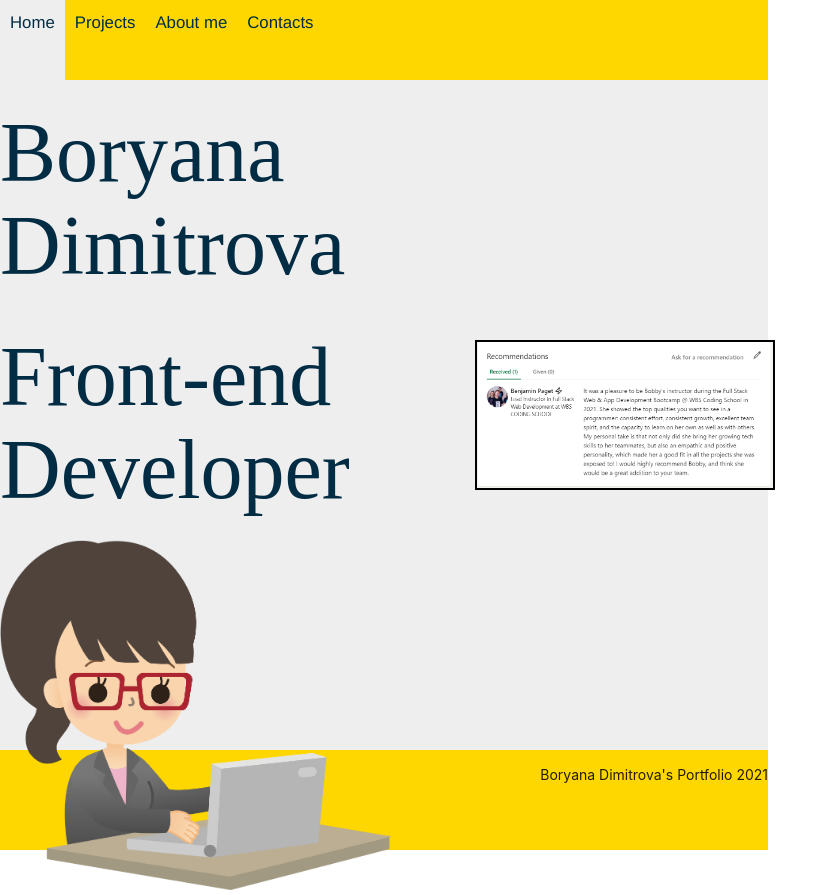
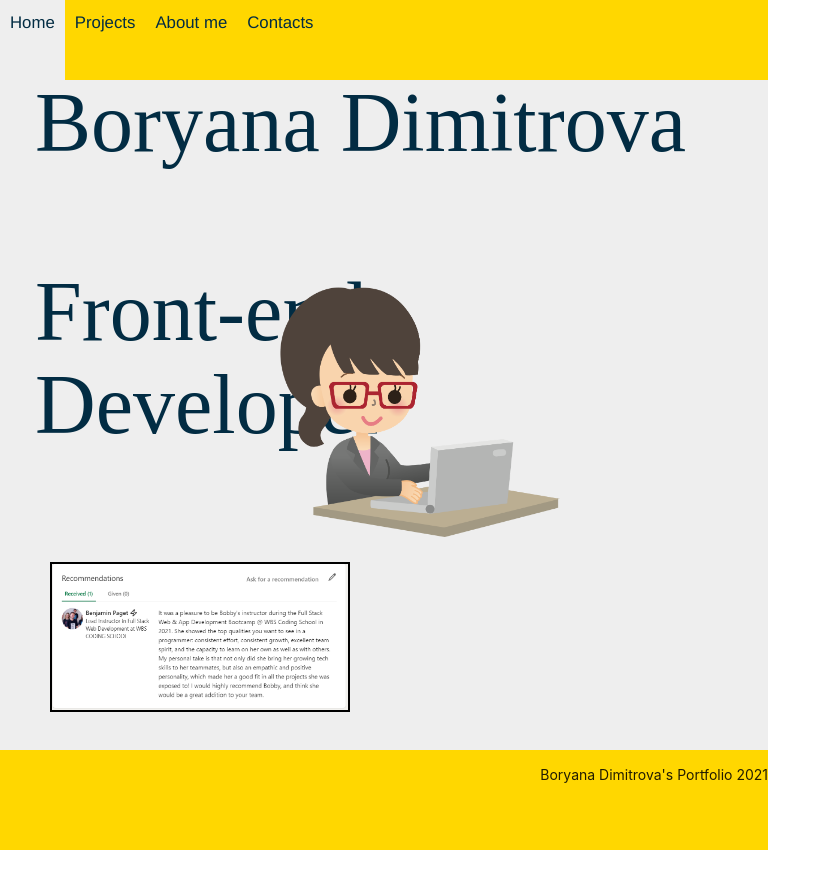
Before and after one commit to boryand/portfolio, a React (Create React App) app: page / in a window 768 px wide. Shown: the whole page, 818 px wide, since content can reach past the window. After the commit the page ends 850 px from the top, so only its background shows below. Built offline with nearby package versions, Linux system fonts and the light colour scheme; a web font is replaced by a local one.

Commit message:
Fixing some minor responsiveness issues

```diff
--- a/src/App.css
+++ b/src/App.css
@@ -123,26 +123,108 @@ left : 50px;
   }
 }
 
-@media only screen and (min-width:481px) and (max-width:770px) {
+@media only screen and (min-width:481px) and (max-width:569px) {
+  .container1 {
+    display: flex;
+    flex-direction: column;
+    align-items: flex-start;
+
+
+    background-color: #eeeeee;
+  }
+  .me {
+    margin-left: 25%;
+  }
   .img4 {
     height:150px;
     width: 300px;
-  position: relative;
- left: -43px;
-  top: 260px;
+   position: relative;
+   top: 1px;
+
+
+
 
   }
+ .con2 {
+   display: flex;
+   justify-content: center;
+
+   height:150px;
+   width: 300px;
+ }
+
+  .img3{
+    display:none
+  }
+
 }
 
-@media only screen and (min-width: 771px) and (max-width: 1030px) {
+@media only screen and (min-width:569px) and (max-width: 769px) {
+  .container1 {
+    display: flex;
+    flex-direction: column;
+    align-items: flex-start;
+
+
+    background-color: #eeeeee;
+  }
+  .me {
+    margin-left: 5%;
+height: 150px;
+ position: relative;
+ top: 5%
+  }
+  .img4 {
+    height:150px;
+    width: 300px;
+   position: relative;
+   top: -100px;
+
+
+
+
+  }
+ .con2 {
+   display: flex;
+   justify-content: center;
+
+   height:150px;
+   width: 300px;
+ }
+
+  .img3{
+    height: 250px;
+position: relative;
+left: 280px;
+top: -120px;
+  }
+
+
+}
+
+@media only screen and (min-width: 769px) and (max-width: 1030px) {
   .img4 {
     height:250px;
     width: 480px;
   position: relative;
- left: -43px;
+ left: -73px;
   top: 260px;
 
   }
+  .me {
+    margin-left: 15%;
+height: 150px;
+ position: relative;
+
+  }
+  .img3{
+    height: 250px;
+    margin-top: 3%;
+/* position: relative;
+left: 280px;
+top: -120px; */
+  }
+
 }
 
 /* About Me page  */
@@ -417,20 +499,39 @@ left : 50px;
     height: 690px;
   }
 
-  @media only screen and (max-width: 320px) {
-    .for {
-      width: 80%;
-      text-align: center;
-    }
+  @media only screen and (max-width: 321px) {
+   .container3 {
+     display: flex;
+   }
+   .container4{
+     height: 200px;
+   }
 
-    .container3 {
-      height: 800px;
-    }
+   .for1 {
+     display: none;
+   }
+
+   .for {
+     align-self: center;
+    margin-top: 5px;;
+   }
   }
 
   @media only screen and (min-width: 321px) and (max-width: 380px) {
+    .container3 {
+      display: flex;
+    }
+    .container4{
+      height: 200px;
+    }
+
+    .for1 {
+      display: none;
+    }
+
     .for {
-      width: 80%;
+      align-self: center;
+     margin-top: 5px;;
     }
   }
 
--- a/src/components/landing.js
+++ b/src/components/landing.js
@@ -13,6 +13,7 @@ const Landing = () => {
           <h3 className="me"> Boryana Dimitrova </h3>
           <h1 className="me"> Front-end Developer </h1>
           <img className="img3 " src={programming} />
+
         </div>
 
         <div className="con2">
```
